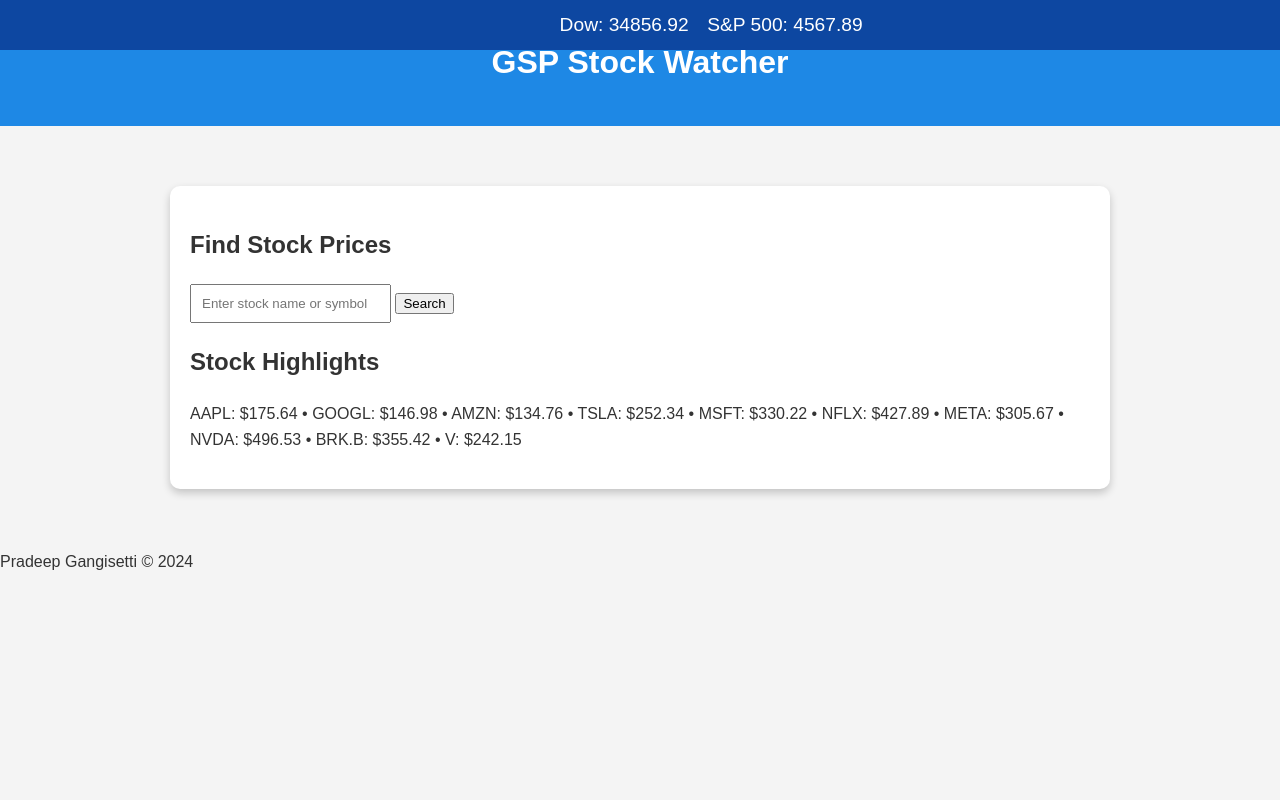
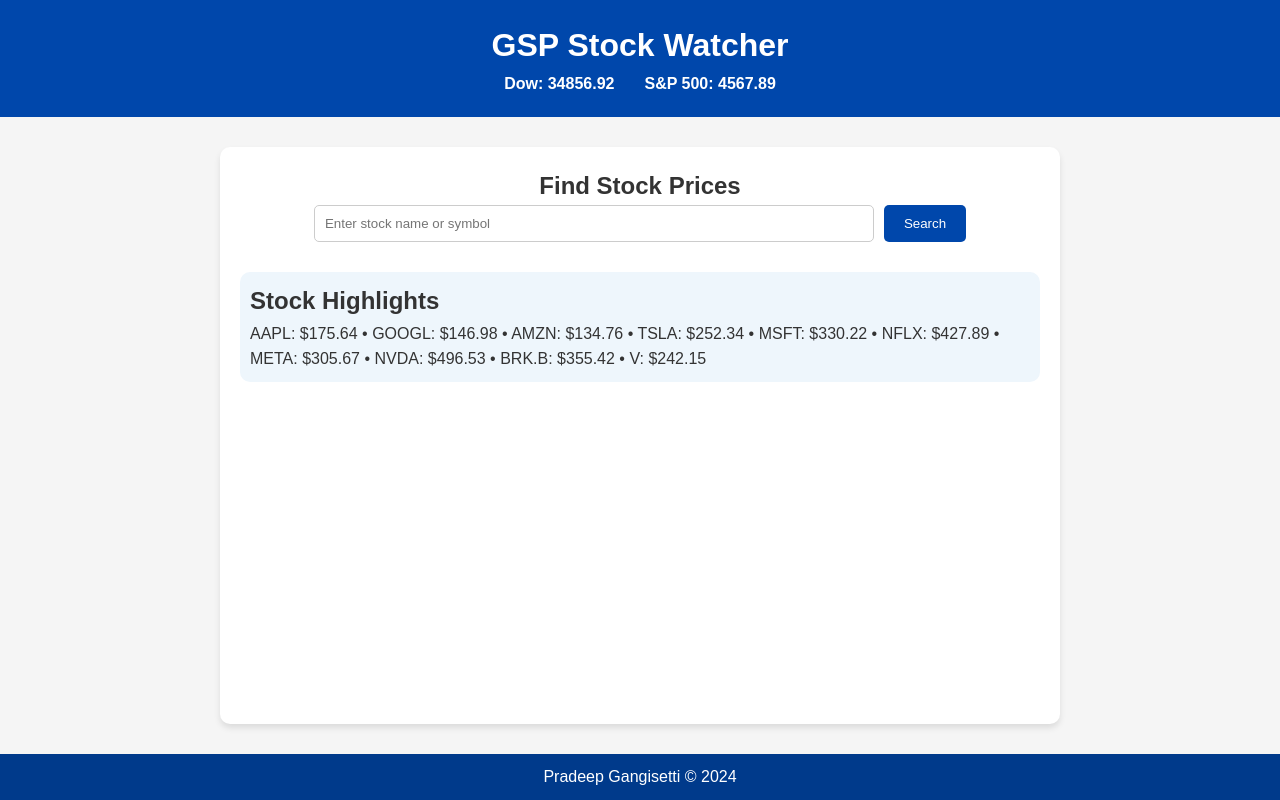
Before and after one commit to pgang817/Web, a plain HTML site: page index.html in a window 1280 px wide. Drawn offline with Linux system fonts and the light colour scheme.

Commit message:
Update styles.css

```diff
--- a/styles.css
+++ b/styles.css
@@ -1,65 +1,117 @@
-/* General body styling */
-body {
-    font-family: 'Arial', sans-serif;
-    margin: 0;
-    padding: 0;
-    background-color: #f4f4f4;
-    color: #333;
-    line-height: 1.6;
+/* Reset */
+body, h1, h2, p, input, button {
+  margin: 0;
+  padding: 0;
+  box-sizing: border-box;
 }
 
-/* Header styling */
-header {
-    background-color: #1E88E5;
-    color: white;
-    text-align: center;
-    padding: 1em 0;
-    position: relative;
+html, body {
+  height: 100%; /* Ensure the body takes the full height */
 }
 
-/* Ticker bar at the top */
-#ticker {
-    background-color: #0D47A1;
-    color: #fff;
-    padding: 0.5em 0;
-    font-size: 1.2em;
-    white-space: nowrap;
-    overflow: hidden;
-    position: absolute;
-    top: 0;
-    width: 100%;
+body {
+  font-family: 'Arial', sans-serif;
+  background-color: #f5f5f5;
+  color: #333;
+  line-height: 1.6;
+  display: flex;
+  flex-direction: column; /* Make the body a flex container */
 }
 
-#ticker span {
-    display: inline-block;
-    animation: tickerMove 20s linear infinite;
+/* Header */
+header {
+  text-align: center;
+  padding: 20px;
+  background-color: #0047ab;
+  color: white;
 }
 
-@keyframes tickerMove {
-    0% {
-        transform: translateX(100%);
-    }
-    100% {
-        transform: translateX(-100%);
-    }
+#ticker {
+  display: flex;
+  justify-content: center;
+  gap: 30px;
+  font-weight: bold;
 }
 
-/* Main content styling */
+/* Main */
 main {
-    padding: 20px;
-    max-width: 900px;
-    margin: 60px auto;
-    background: white;
-    border-radius: 10px;
-    box-shadow: 0 4px 8px rgba(0, 0, 0, 0.2);
+  flex: 1; /* Allow the main content to expand */
+  max-width: 800px;
+  margin: 30px auto;
+  padding: 20px;
+  background-color: white;
+  border-radius: 10px;
+  box-shadow: 0 4px 6px rgba(0, 0, 0, 0.1);
 }
 
-/* Search section */
-#search {
-    text-align: center;
-    margin-bottom: 20px;
+.search {
+  text-align: center;
+  margin-bottom: 30px;
+}
+
+.input-container {
+  display: flex;
+  justify-content: center;
+  gap: 10px;
 }
 
 #stockInput {
-    padding: 10px;
-    font-size
+  padding: 10px;
+  width: 70%;
+  border: 1px solid #ccc;
+  border-radius: 5px;
+}
+
+#searchButton {
+  padding: 10px 20px;
+  background-color: #0047ab;
+  color: white;
+  border: none;
+  border-radius: 5px;
+  cursor: pointer;
+}
+
+#searchButton:hover {
+  background-color: #003a8b;
+}
+
+#result {
+  margin-top: 20px;
+  font-weight: bold;
+}
+
+.stock-list {
+  padding: 10px;
+  background-color: #eef6fc;
+  border-radius: 10px;
+}
+
+/* Rolling ticker above footer */
+.rolling-footer {
+  background-color: #0047ab;
+  color: white;
+  font-weight: bold;
+  text-align: center;
+  overflow: hidden;
+  white-space: nowrap;
+}
+
+#footerTicker {
+  display: inline-block;
+  padding: 10px 0;
+  animation: scroll 15s linear infinite;
+}
+
+@keyframes scroll {
+  0% { transform: translateX(100%); }
+  100% { transform: translateX(-100%); }
+}
+
+/* Footer */
+footer {
+  text-align: center;
+  padding: 10px;
+  background-color: #003a8b;
+  color: white;
+  margin-top: auto; /* Push footer to the bottom */
+}
```
